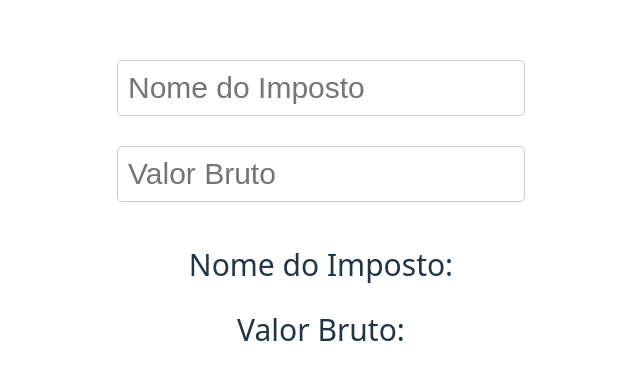
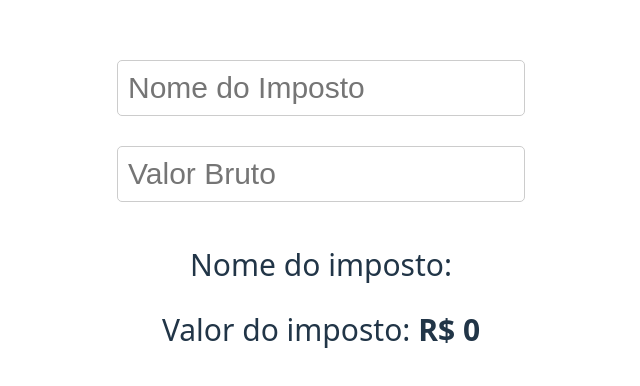
Before and after one commit to Melksedeque/reactjs-usememo, a React (Vite) app: page / in a window 1280 px wide. Shown: the part 196-582 px from the top of the page, without its empty margins (319-959 px from the left). Built offline with nearby package versions, Linux system fonts and the light colour scheme.

Commit message:
Criação da função para calcular o Imposto

```diff
--- a/src/App.jsx
+++ b/src/App.jsx
@@ -24,9 +24,17 @@ const List = styled.ul`
   }
 `;
 
+function calcularImposto(valorBruto) {
+  console.log("Calculando imposto...");
+  if (!valorBruto) return 0;
+  return parseFloat(valorBruto) * 0.75;
+}
+
 function App() {
   const [nomeDoImposto, setNomeDoImposto] = useState("");
   const [valorBruto, setValorBruto] = useState("");
+
+  const valorDoImposto = calcularImposto(valorBruto);
 
   return (
     <div className="App">
@@ -44,10 +52,10 @@ function App() {
       />
       <List>
         <li>
-          Nome do Imposto: <strong>{nomeDoImposto}</strong>
+          Nome do imposto: <strong>{nomeDoImposto}</strong>
         </li>
         <li>
-          Valor Bruto: <strong>{valorBruto}</strong>
+          Valor do imposto: <strong>R$ {valorDoImposto}</strong>
         </li>
       </List>
     </div>
```
